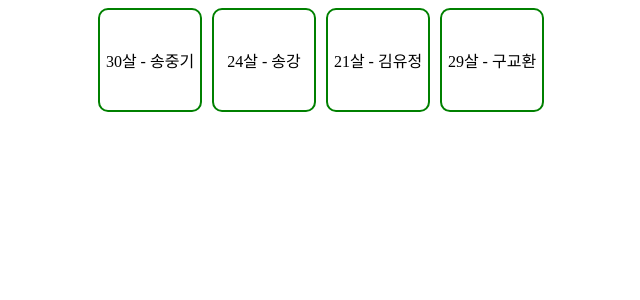
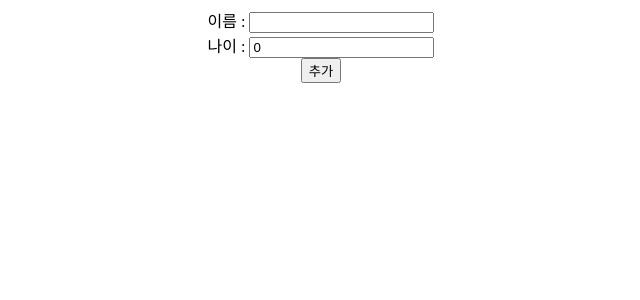
Before and after one commit to Olivia-Study-Storage/hh99-react-beginner, a React (Create React App) app in the folder beginner/1_week-1/: page / in a window 1280 px wide. Shown: the top 300 px of the page, without its empty margins (319-959 px from the left). Built offline with nearby package versions, Linux system fonts and the light colour scheme.

Commit message:
Note: 반복되는 컴포넌트 - 객체 추가

```diff
--- a/beginner/1_week-1/src/App.css
+++ b/beginner/1_week-1/src/App.css
@@ -1,10 +1,16 @@
 #wrap {
+  width: 800px;
+  margin: auto;
+  text-align: center;
+}
+
+#content {
   display: flex;
   flex-direction: row;
   justify-content: center;
   gap: 10px;
+
 }
-
 section {
   width: 100px;
   height: 100px;
--- a/beginner/1_week-1/src/App.jsx
+++ b/beginner/1_week-1/src/App.jsx
@@ -1,34 +1,60 @@
-import React from 'react';
+import React, { useState } from 'react';
 import './App.css';
 
-function User(props) {
-  return (
-    <>
-      <section>
-        {props.user.age}살 - {props.user.name}
-      </section>
-    </>
-  )
-}
+function App() {
+  const [users, setUsers] = useState([]);
 
-function App() {
-  const users = [
-    { id: 1, age: 30, name: "송중기" },
-    { id: 2, age: 24, name: "송강" },
-    { id: 3, age: 21, name: "김유정" },
-    { id: 4, age: 29, name: "구교환" },
-  ];
+  const [name, setName] = useState('');
+  const [age, setAge] = useState(0);
+
+  const nameChangeHandler = (event) => setName(event.target.value);
+  const ageChangeHandler = (event) => setAge(event.target.value);
+  const btnClickHandler = () => {
+    const newUsers = {
+      id: users.length + 1,
+      age,
+      name,
+    };
+    setUsers([...users, newUsers]);
+  }
 
   return (
     <div id="wrap">
-      {/*
-        map 함수를 사용할 때는 key를 필수로 포함시켜야 한다!
-        key는 리액트가 어떤 항목을 변경, 추가, 삭제할지 식별하는 것을 돕기 때문에
-        엘리먼트에 안정적인 고유성을 부여하기 위해 배열 내부의 엘리먼트에 지정해야 한다.
-      */}
-      {users.map(user => {
-        return <User key={user.id} user={user} />
-      })}
+      <div>
+        <label htmlFor="name">
+          이름 :&nbsp;
+          <input
+            type="text"
+            id="name"
+            value={name}
+            onChange={nameChangeHandler}
+           />
+        </label>
+        <br />
+        <label htmlFor="age">
+          나이 :&nbsp;
+          <input
+            type="text"
+            id="age"
+            value={age}
+            onChange={ageChangeHandler}
+           />
+        </label>
+        <br />
+        <button
+          onClick={btnClickHandler}
+        >추가</button>
+      </div>
+      <br />
+      <div id="content">
+        {users.map((item) => {
+          return (
+            <section key={item.id}>
+              {item.age} - {item.name}
+            </section>
+          )
+        })}
+      </div>
     </div>
   )
 }
```
